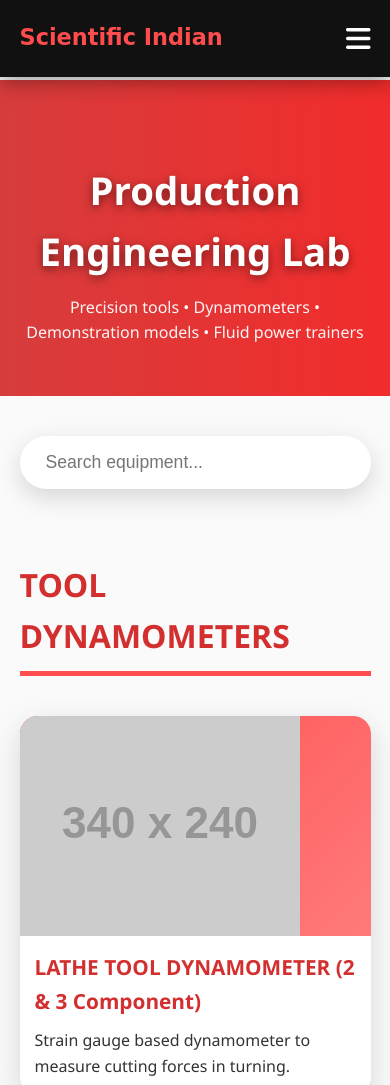
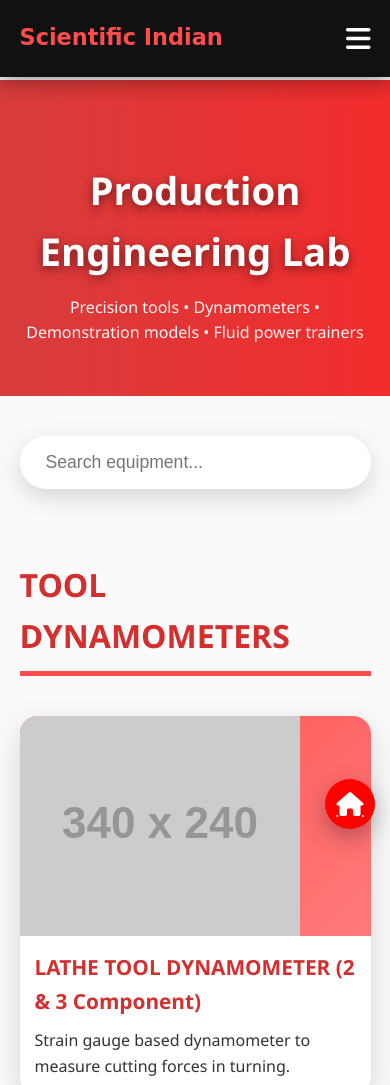
Before and after one commit to GitPiyusha/ScientificIndian, a plain HTML site: page labs/production.html in a window 390 px wide. Shown: the top 1085 px of the page. Drawn offline with Linux system fonts and the light colour scheme; placeholder pictures from the web are drawn by us.

Commit message:
Daily update

```diff
--- a/labs/production.html
+++ b/labs/production.html
@@ -207,6 +207,39 @@
         font-size: 2.4rem;
       }
     }
+    /* Floating Home Button */
+  .home-btn {
+    position: fixed;
+    bottom: 25px;
+    right: 25px;
+    background: red;
+    color: white;
+    width: 56px;
+    height: 56px;
+    border-radius: 50%;
+    display: flex;
+    align-items: center;
+    justify-content: center;
+    font-size: 28px;
+    box-shadow: 0 8px 25px rgba(0,0,0,0.3);
+    z-index: 999;
+    transition: 0.3s;
+  }
+
+  .home-btn:hover {
+    transform: scale(1.15);
+    background: #c00;
+  }
+
+  @media (max-width: 480px) {
+    .home-btn {
+      width: 50px;
+      height: 50px;
+      font-size: 24px;
+      bottom: 15px;
+      right: 15px;
+    }
+  }
   </style>
 </head>
 
```
Also changed, not shown: 1 other file.
